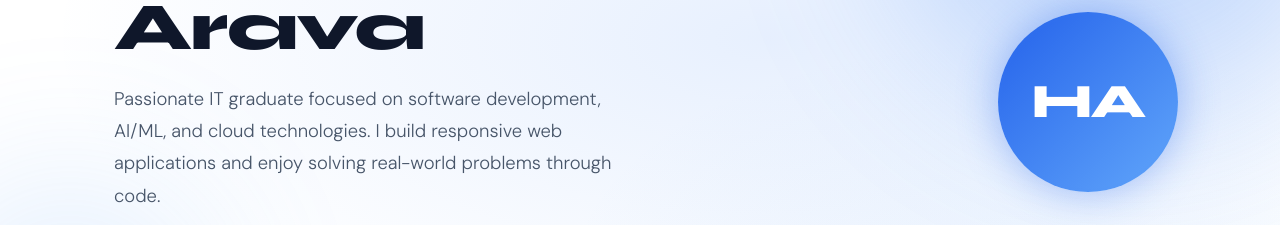
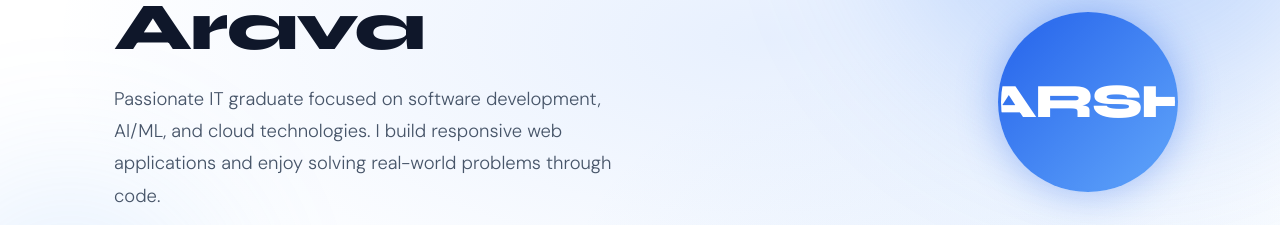
Before and after one commit to harsha7740/Portfolio, a plain HTML site: page index.html in a window 1280 px wide. Shown: the part 282-507 px from the top of the page. Drawn offline with Linux system fonts and the light colour scheme.

Commit message:
Update index.html

```diff
--- a/index.html
+++ b/index.html
@@ -623,7 +623,7 @@
       </div>
       <div class="hero-avatar">
         <div class="avatar-ring">
-          <div class="avatar-inner">HA</div>
+          <div class="avatar-inner">HARSHA</div>
         </div>
       </div>
     </div>
```
